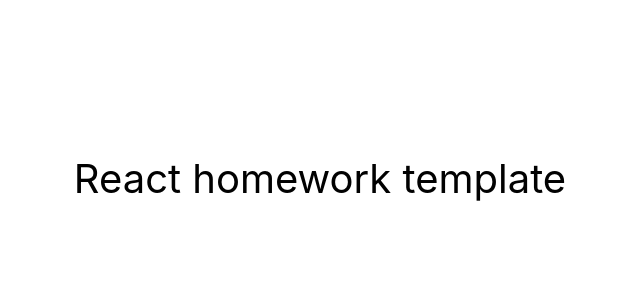
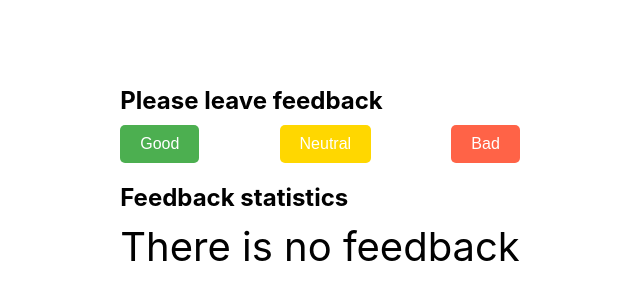
Before and after one commit to Mamrenko-Alex/goit-react-woolf-hw-02-feedback, a React (Create React App) app: page / in a window 1280 px wide. Shown: the part 222-522 px from the top of the page, without its empty margins (320-960 px from the left). Built offline with nearby package versions, Linux system fonts and the light colour scheme.

Commit message:
befor code review

```diff
--- a/package.json
+++ b/package.json
@@ -2,7 +2,7 @@
   "name": "react-homework-template",
   "version": "0.1.0",
   "private": true,
-  "homepage": "https://goitacademy.github.io/react-homework-template/",
+  "homepage": "https://mamrenko-alex.github.io/goit-react-woolf-hw-02-feedback/",
   "dependencies": {
     "@testing-library/jest-dom": "^5.16.3",
     "@testing-library/react": "^12.1.4",
--- a/src/components/App.jsx
+++ b/src/components/App.jsx
@@ -1,3 +1,5 @@
+import { Feedback } from './Feedback/Feedback'
+
 export const App = () => {
   return (
     <div
@@ -10,7 +12,7 @@ export const App = () => {
         color: '#010101'
       }}
     >
-      React homework template
+      <Feedback/>
     </div>
   );
 };
--- /dev/null
+++ b/src/components/Feedback/Feedback.jsx
@@ -0,0 +1,45 @@
+import { Component } from "react"
+import styles from "./Feedback.module.css"
+import { Statistics } from "./Statistics"
+import { FeedbackOptions } from "./FeedbackOptions"
+import { Section } from "components/helpers/Section"
+
+export class Feedback extends Component {
+    state = {
+        good: 0,
+        neutral: 0,
+        bad: 0
+    }
+
+    handlerAddRate = (feedbackType) => {
+        this.setState((prevState) => ({
+            [feedbackType] : prevState[feedbackType] + 1
+        }))
+    }
+
+    countTotalFeedback() {
+        const { good, neutral, bad } = this.state
+        return good + neutral + bad
+    }
+
+    countPositiveFeedbackPercentage() {
+        return ((this.state.good / this.countTotalFeedback()) * 100).toFixed(2)
+    }
+
+    render() {
+        const { good, neutral, bad } = this.state
+
+        return (
+            <div>
+                <Section title='Please leave feedback' children={
+                    <div className={styles.button_wrapper}>
+                        {Object.keys(this.state).map((key) => (
+                            <FeedbackOptions key={key} options={key} onLeaveFeedback={this.handlerAddRate} />))}
+                    </div>} />
+                <Section title='Feedback statistics' children={
+                    <Statistics good={good} neutral={neutral} bad={bad} total={this.countTotalFeedback()} positivePercentage={this.countPositiveFeedbackPercentage()}/>
+                } />
+            </div>
+        )
+    }
+}
--- /dev/null
+++ b/src/components/Feedback/Feedback.module.css
@@ -0,0 +1,76 @@
+.headers {
+  font-size: 24px;
+  margin-bottom: 10px;
+}
+
+.button_wrapper {
+  display: flex;
+  justify-content: space-between;
+  margin-bottom: 20px;
+}
+
+.action_button {
+  padding: 10px 20px;
+  font-size: 16px;
+  border: none;
+  color: white;
+  text-align: center;
+  text-decoration: none;
+  display: inline-block;
+  cursor: pointer;
+  border-radius: 5px;
+}
+
+.good_button {
+  background-color: #4caf50;
+}
+
+.good_button:hover {
+  background-color: #45a049;
+}
+
+.neutral_button {
+  background-color: #ffd700;
+}
+
+.neutral_button:hover {
+  background-color: #e6be00;
+}
+
+.bad_button {
+  background-color: #ff6347;
+}
+
+.bad_button:hover {
+  background-color: #d24a38;
+}
+
+.statistics_wrapper {
+  display: flex;
+  flex-direction: column;
+  gap: 8px;
+}
+
+.statistics_wrapper p {
+  font-size: 14px;
+}
+
+.scale {
+  margin-top: 14px;
+  position: relative;
+  width: 365px;
+  height: 20px;
+  background: linear-gradient(to right, red, yellow, green);
+}
+
+.arrow {
+  position: absolute;
+  left: 0;
+  bottom: -15px;
+  width: 0;
+  height: 0;
+  border-left: 5px solid transparent;
+  border-right: 5px solid transparent;
+  border-bottom: 10px solid black;
+  transform: translateX(-50%);
+}
--- /dev/null
+++ b/src/components/Feedback/FeedbackOptions.jsx
@@ -0,0 +1,23 @@
+import { Component } from "react"
+import styles from "./Feedback.module.css"
+import { toUpperCase } from "components/helpers/getUpperCase";
+
+export class FeedbackOptions extends Component {
+    static defaultProps = {
+        options: '',
+        onLeaveFeedback: () => {},
+    };
+
+    state = {
+        uniqStylesButton: `${this.props.options}_button`,
+    }
+
+    render() {
+        const { options, onLeaveFeedback } = this.props
+        const uniqStylesButton = this.state.uniqStylesButton
+        console.log(uniqStylesButton);
+        return (
+            <button className={`${styles.action_button} ${styles[uniqStylesButton]}`} onClick={() => onLeaveFeedback(options)}>{toUpperCase(options)}</button>
+        )
+    }
+}
--- /dev/null
+++ b/src/components/Feedback/Statistics.jsx
@@ -0,0 +1,45 @@
+import { Component } from "react"
+import { Notification } from "components/helpers/Notification";
+import styles from "./Feedback.module.css"
+
+export class Statistics extends Component {
+    static defaultProps = {
+        good: 0,
+        neutral: 0,
+        bad: 0,
+        total: 0,
+        positivePercentage: 0,
+    };
+
+    renderScaleArrow() {
+        const SCALE_WIDTH = 365;
+        const arrowPosition = (this.props.good / this.props.total) * SCALE_WIDTH;
+        const arrowStyle = {
+            left: arrowPosition + "px",
+        };
+        return (
+            <div className={styles.arrow} style={arrowStyle}></div>
+        )
+    }
+
+    render() {
+        const { good, neutral, bad, total, positivePercentage } = this.props
+
+    return (
+        <div>
+            { total > 0 ? (
+                <div className={styles.statistics_wrapper}>
+                    <p>Good: {good}</p>
+                    <p>Neutral: {neutral}</p>
+                    <p>Bad: {bad}</p>
+                    <p>Total: {total}</p>
+                    <p>Positive feedback: {positivePercentage}%</p>
+                    <div className={styles.scale}>{this.renderScaleArrow()}</div>
+                </div>
+            ) : (
+                <Notification message='There is no feedback'/>
+            )}
+        </div>
+    );
+    }
+}
--- /dev/null
+++ b/src/components/helpers/Notification.jsx
@@ -0,0 +1,5 @@
+export const Notification = ({ message }) => {
+    return (
+        <p>{message}</p>
+    )
+}
--- /dev/null
+++ b/src/components/helpers/Section.jsx
@@ -0,0 +1,10 @@
+import styles from '../Feedback/Feedback.module.css'
+
+export const Section = ({ title, children }) => {
+    return (
+        <section>
+            <h3 className={styles.headers}>{title}</h3>
+            {children}
+        </section>
+    );
+};
--- /dev/null
+++ b/src/components/helpers/getUpperCase.js
@@ -0,0 +1,6 @@
+export function toUpperCase(text) {
+  const splitted = text.split('');
+  const first = splitted[0].toUpperCase();
+  splitted.splice(0, 1);
+  return [first, ...splitted].join('');
+}
--- a/src/index.css
+++ b/src/index.css
@@ -13,3 +13,25 @@ code {
   font-family: source-code-pro, Menlo, Monaco, Consolas, 'Courier New',
     monospace;
 }
+
+h1,
+h2,
+h3,
+h4,
+h5,
+h6,
+p {
+  margin: 0;
+}
+
+ul,
+ol {
+  margin: 0;
+  padding: 0;
+}
+
+img {
+  display: block;
+  max-width: 100%;
+  height: auto;
+}
```
